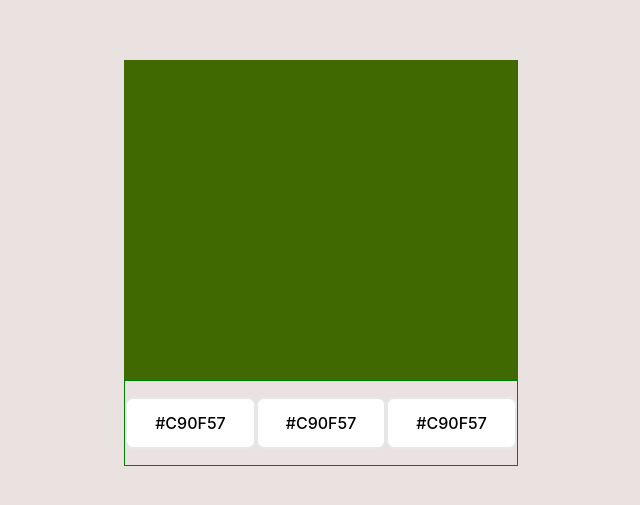
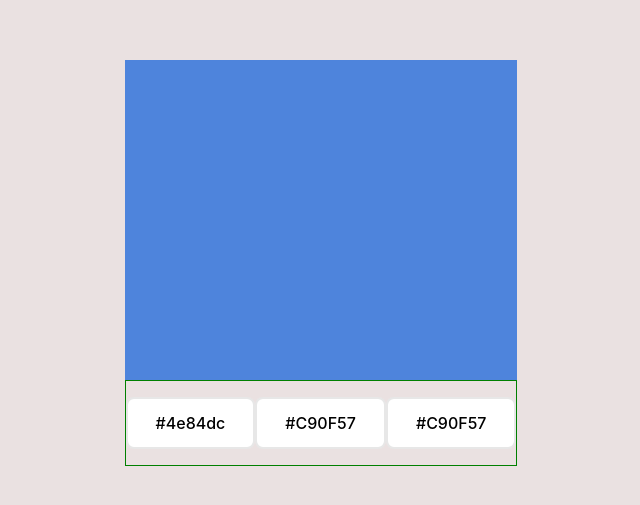
Before and after one commit to yuriy-bolotnyy/color-guessing-game, a React (Vite) app: page / in a window 1280 px wide. Shown: the part 137-642 px from the top of the page, without its empty margins (319-959 px from the left). Built offline with nearby package versions, Linux system fonts and the light colour scheme.

Commit message:
Init states

```diff
--- a/src/App.jsx
+++ b/src/App.jsx
@@ -3,18 +3,52 @@ import reactLogo from './assets/react.svg'
 import './App.css'
 import Button from './components/Button'
 
-const randomHexColor = "#" + Math.floor(Math.random()*16777215).toString(16);
+const randomHexColor = () => "#" + Math.floor(Math.random()*16777215).toString(16);
 
-function App() {
-  const [hexColor, setHexColor] = useState()
+const randomColorsArray = (len) => {
+  const randomColors = Array.from({length: len}, () => randomHexColor())
+  // console.log("random array: ", randomColors)
+  return randomColors
+}
 
-  // console.log(hexColor )
+const randomColorsArrayWithOneGuess = (arr, guess) => {
+  const randomIndex = Math.ceil(Math.random() * arr.length)
+  arr.splice(randomIndex, 0, guess)
+  return arr
+}
 
-  const randomHexColor = () => "#" + Math.floor(Math.random()*16777215).toString(16);
+// const rc = randomColorsArray(3)
+// console.log(rc)
+// console.log(randomColorsArrayWithOneGuess(randomColorsArray(3-1), "hello"))
 
-  useEffect(() => {
-    setHexColor(randomHexColor())
-  }, []);
+
+function App(props) {
+  const [hexColor, setHexColor] = useState(randomHexColor())
+
+  const guess = hexColor
+  // Insert hexColor into random array of color codes
+  const buttonsArray = randomColorsArrayWithOneGuess(
+    randomColorsArray(props.numberOfGuesses-1), guess)
+
+  const [buttonColorCodes, setButtonColorCodes] = useState(
+    randomColorsArrayWithOneGuess(
+      randomColorsArray(props.numberOfGuesses-1),
+      hexColor
+    )
+  )
+
+  // useEffect(() => {
+  //   setHexColor(randomHexColor())
+  //   // console.log("Guess color: ", hexColor)
+
+  //   setButtonColorCodes()
+  //   console.log("Number guesses: ", props.numberOfGuesses)
+  //   console.log("Buttons: ", buttonColorCodes)
+
+  // }, []);
+
+  console.log("Guess color: ", hexColor)
+  console.log("Buttons: ", buttonColorCodes)
 
   // setHexColor(randomHexColor())
 
@@ -25,6 +59,11 @@ function App() {
 
   const checkColorGuess = (colorGuess) => {
     console.log("color guess: ", colorGuess)
+    if (colorGuess === hexColor) {
+      console.log("You Won! :)")
+    } else {
+      console.log("Try more ...")
+    }
   }
 
   return (
@@ -33,7 +72,7 @@ function App() {
       </div>
 
       <div className="card">
-        <Button colorcode = "#C90F57" handleClick = {checkColorGuess}/>
+        <Button colorcode = {hexColor} handleClick = {checkColorGuess}/>
 
         <Button colorcode = "#C90F57"/>
 
--- a/src/main.jsx
+++ b/src/main.jsx
@@ -5,6 +5,6 @@ import './index.css'
 
 ReactDOM.createRoot(document.getElementById('root')).render(
   <React.StrictMode>
-    <App />
+    <App numberOfGuesses="3" />
   </React.StrictMode>
 )
```
